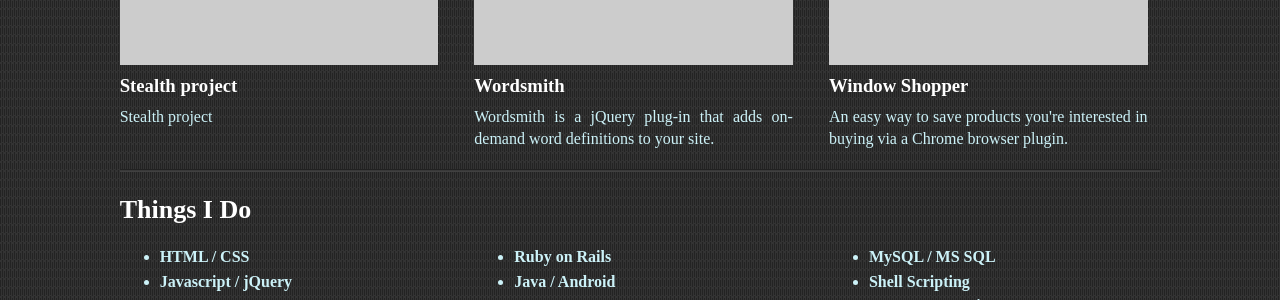
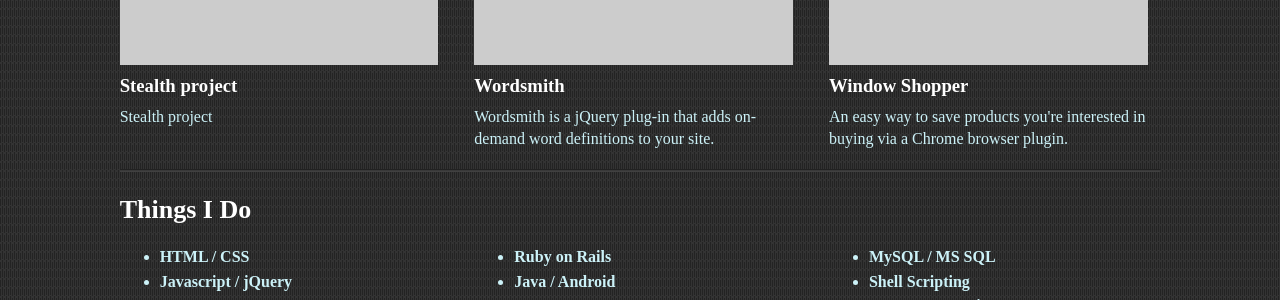
Before and after one commit to richhollis/website-responsive, a Jekyll site: the page built from index.html, in a window 1280 px wide. Shown: the part 720-1020 px from the top of the page. Built offline with Jekyll 4.4.1, drawn with Linux system fonts in a browser that asks for light colours; nearby versions of some CDN libraries.

Commit message:
Remove justify - never a good look

```diff
--- a/css/site.css
+++ b/css/site.css
@@ -21,7 +21,7 @@ h2 { font-size: 26px; }
 .project { line-height: 135%; }
 .project h3 { margin: 10px 0 10px 0; }
 .project a { text-decoration: none; color: white;}
-.project .sub { margin: 10px 0 0 0; text-align: justify; }
+.project .sub { margin: 10px 0 0 0; }
 
 .things ul { display: inline-block;}
 .things li { font-weight: bold; line-height: 155%; }
```
